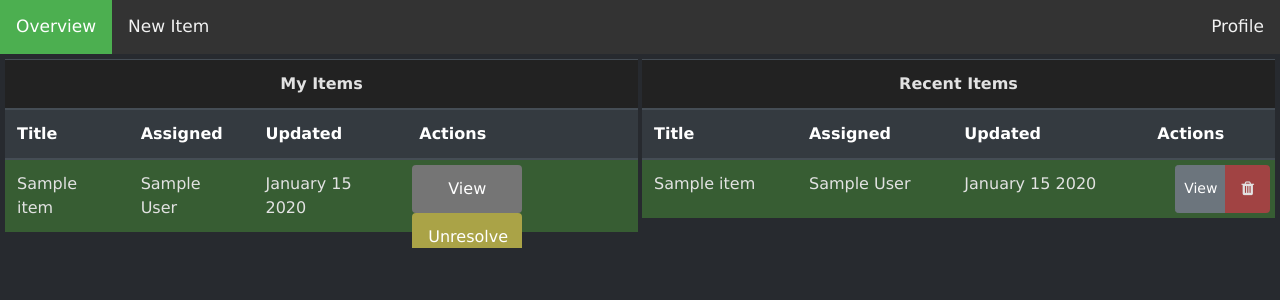
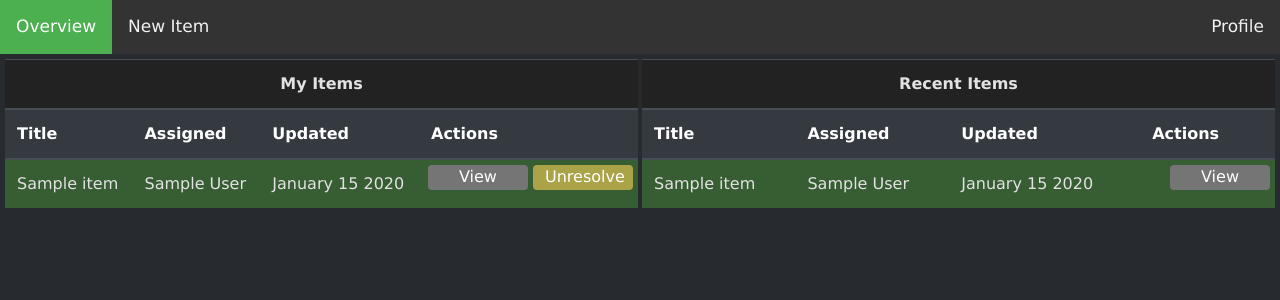
Before and after one commit to JoshW-7/Dragonfly, a Django app: page / in a window 1280 px wide. Shown: the top 300 px of the page. Run offline with Django 3.2, Linux system fonts and the light colour scheme; a user stored in the database is signed in; tables that the repository leaves empty hold one stand-in row (values such as "Sample post"); some libraries are stand-ins or nearby versions.

Commit message:
Refinements to item detail view and url routing

```diff
--- a/Dragonfly/static/Dragonfly/index.css
+++ b/Dragonfly/static/Dragonfly/index.css
@@ -44,10 +44,11 @@ body {
     background-color: rgb(117, 117, 117);
     border: none;
     color: white;
-    padding: 12px 16px;
     font-size: 16px;
     cursor: pointer;
-    width: 110px;
+    width: 100px;
+    height: 25px;
+    line-height: 10px;
 }
 
 .btn.normal:hover {
@@ -58,9 +59,11 @@ body {
     background-color: rgb(161, 67, 67);
     border: none;
     color: white;
-    padding: 12px 16px;
     font-size: 16px;
     cursor: pointer;
+    width: 100px;
+    height: 25px;
+    line-height: 10px;
 }
 
 .btn.trash:hover {
@@ -71,10 +74,11 @@ body {
     background-color: rgb(67, 161, 83);
     border: none;
     color: white;
-    padding: 12px 16px;
     font-size: 16px;
     cursor: pointer;
-    width: 110px;
+    width: 100px;
+    height: 25px;
+    line-height: 10px;
 }
 
 .btn.check:hover {
@@ -85,10 +89,11 @@ body {
     background-color: rgb(170, 163, 71);
     border: none;
     color: white;
-    padding: 12px 16px;
     font-size: 16px;
     cursor: pointer;
-    width: 110px;
+    width: 100px;
+    height: 25px;
+    line-height: 10px;
 }
 
 .btn.uncheck:hover {
--- a/items/templates/items/items.html
+++ b/items/templates/items/items.html
@@ -28,15 +28,13 @@
                             <td>{{ value }}</td>
                         {% endfor %}
                         <td style="padding: 5px 5px 7px;">
-                            <p style="height: 30px; padding: 0px 0px 0px; float: right;"><span>
+                            <p style="height: 15px; padding: 0px 0px 0px; float: right;"><span>
                                 <button id="{{ item.id }}" name="button_view" class="btn normal">View</button>
                                 {% if item.resolved %}
                                 <button id="{{ item.id }}" name="button_unresolve" class="btn uncheck">Unresolve</button>
                                 {% else %}
                                 <button id="{{ item.id }}" name="button_resolve" class="btn check">Resolve</button>
                                 {% endif %}
-                                <button id="{{ item.id }}" name="button_edit" class="btn btn-secondary" hidden>Edit</button>
-                                <button id="{{ item.id }}" name="button_resolve" class="btn trash" hidden>Delete</button>
                             </span></p>
                         </td>
                         </tr>
@@ -69,9 +67,8 @@
                             <td>{{ value }}</td>
                         {% endfor %}
                         <td style="padding: 5px 5px 7px;">
-                            <p style="height: 30px; padding: 0px 0px 0px; float: right;"><span class="btn-group">
-                                <button class="btn btn-secondary btn-sm">View</button>
-                                <button id="{{ item.id }}" name="button_trash" class="btn trash"><i class="fa fa-trash"></i></button>
+                            <p style="height: 15px; padding: 0px 0px 0px; float: right;"><span>
+                                <button id="{{ item.id }}" name="button_view" class="btn normal">View</button>
                             </span></p>
                         </td>
                         </tr>
@@ -104,7 +101,7 @@
     function post_action() {
         $.ajax({
             type: "POST",
-            url: "/" + action + "/" + last_id_clicked,
+            url: "/item/" + last_id_clicked + "/" + action,
             data: {
                 "csrfmiddlewaretoken": "{{ csrf_token }}"
             },
@@ -120,16 +117,6 @@
         button.addEventListener("click", function() {
             last_id_clicked = button.id;
             location.href = "/item/" + last_id_clicked;
-        })
-    })
-
-    // Set up event listeners for each trash button
-    var buttons = document.getElementsByName("button_trash");
-    buttons.forEach(function(button, index) {
-        button.addEventListener("click", function() {
-            last_id_clicked = button.id;
-            action = "remove";
-            document.querySelector(".bg-modal").style.display = "flex";
         })
     })
 
--- a/items/urls.py
+++ b/items/urls.py
@@ -8,7 +8,6 @@ urlpatterns = [
     path('', views.ItemsView.as_view(), name="items"),
     path('item/', views.ItemDetailView.as_view(), name="new_item"),
     path('item/<int:pk>/', views.ItemDetailView.as_view(), name="item"),
-    path('remove/<str:id>', views.remove, name="remove"),
-    path('resolve/<str:id>', views.resolve, name="resolve"),
-    path('unresolve/<str:id>', views.unresolve, name="unresolve"),
+    path('item/<str:id>/resolve', views.resolve, name="resolve"),
+    path('item/<str:id>/unresolve', views.unresolve, name="unresolve"),
 ]
--- a/items/views.py
+++ b/items/views.py
@@ -24,10 +24,6 @@ class ItemsView(View):
             "user_items": user_items if user_items else None,
         })
 
-def remove(request, id):
-    Item.objects.get(id=id).delete()
-    return redirect(request.META.get('HTTP_REFERER'))
-
 def resolve(request, id):
     item = Item.objects.get(id=id)
     item.resolved = True
@@ -45,6 +41,7 @@ class ItemDetailView(View):
     def get(self, request, pk=-1):
         if pk == -1:
             form = ItemForm()
+            instance = form.instance
         else:
             instance = Item.objects.get(pk=pk)
             form = ItemForm(instance=instance)
@@ -64,6 +61,8 @@ class ItemDetailView(View):
         return render(request, "items/item_detail.html" , {
             "form": form,
             "tags": Tag.objects.all(),
+            "editing": True if pk != -1 else False,
+            "resolved": instance.resolved,
         })
 
     def post(self, request, pk=-1):
@@ -71,32 +70,47 @@ class ItemDetailView(View):
             user = UserProfile.objects.get(user=request.user)
         except:
             user = UserProfile.objects.get(user__username="default")
-        form = ItemForm(request.POST)
-        if form.is_valid():
-            instance = form.save(commit=False)
-            if pk != -1:
-                instance.pk = pk
-            instance.user = user
-            instance.date_created = timezone.now()
-            instance.priority = request.POST.get("priority")
+
+        if pk != -1 and "button_delete" in request.POST:
+            Item.objects.get(pk=pk).delete()
+            return redirect("items")
+        elif pk != -1 and "button_resolve" in request.POST:
+            instance = Item.objects.get(pk=pk)
+            instance.resolved = True
             instance.save()
-            current_tags = [tag for tag in instance.tags.all()]
-            tags = [field.split("_")[1] for field in request.POST if field.startswith("tag_")]
-            for tag in current_tags:
-                if tag not in tags:
-                    instance.tags.remove(tag)
-            for tag in tags:
-                instance.tags.add(tag)
+            return redirect("items")
+        elif pk != -1 and "button_unresolve" in request.POST:
+            instance = Item.objects.get(pk=pk)
+            instance.resolved = False
+            instance.save()
+            return redirect("items")
+        else:
+            form = ItemForm(request.POST)
+            if form.is_valid():
+                instance = form.save(commit=False)
+                if pk != -1:
+                    instance.pk = pk
+                instance.user = user
+                instance.date_created = timezone.now()
+                instance.priority = request.POST.get("priority")
+                instance.save()
+                current_tags = [tag for tag in instance.tags.all()]
+                tags = [field.split("_")[1] for field in request.POST if field.startswith("tag_")]
+                for tag in current_tags:
+                    if tag not in tags:
+                        instance.tags.remove(tag)
+                for tag in tags:
+                    instance.tags.add(tag)
 
 
-            user_name = request.POST.get("assigned_to")
-            user_profile = UserProfile.objects.get(user__username=user_name)
-            if user_profile:
-                instance.assigned = user_profile
-            else:
-                instance.assigned = UserProfile.objects.get(user__username="default")
-            instance.save()
-            return redirect("items")
+                user_name = request.POST.get("assigned_to")
+                user_profile = UserProfile.objects.get(user__username=user_name)
+                if user_profile:
+                    instance.assigned = user_profile
+                else:
+                    instance.assigned = UserProfile.objects.get(user__username="default")
+                instance.save()
+                return redirect("items")
 
         return render(request, "items/item_detail.html" , {
             "form": form,
```
Also changed, not shown: items/templates/items/item_detail.html (+7 -1 lines).
